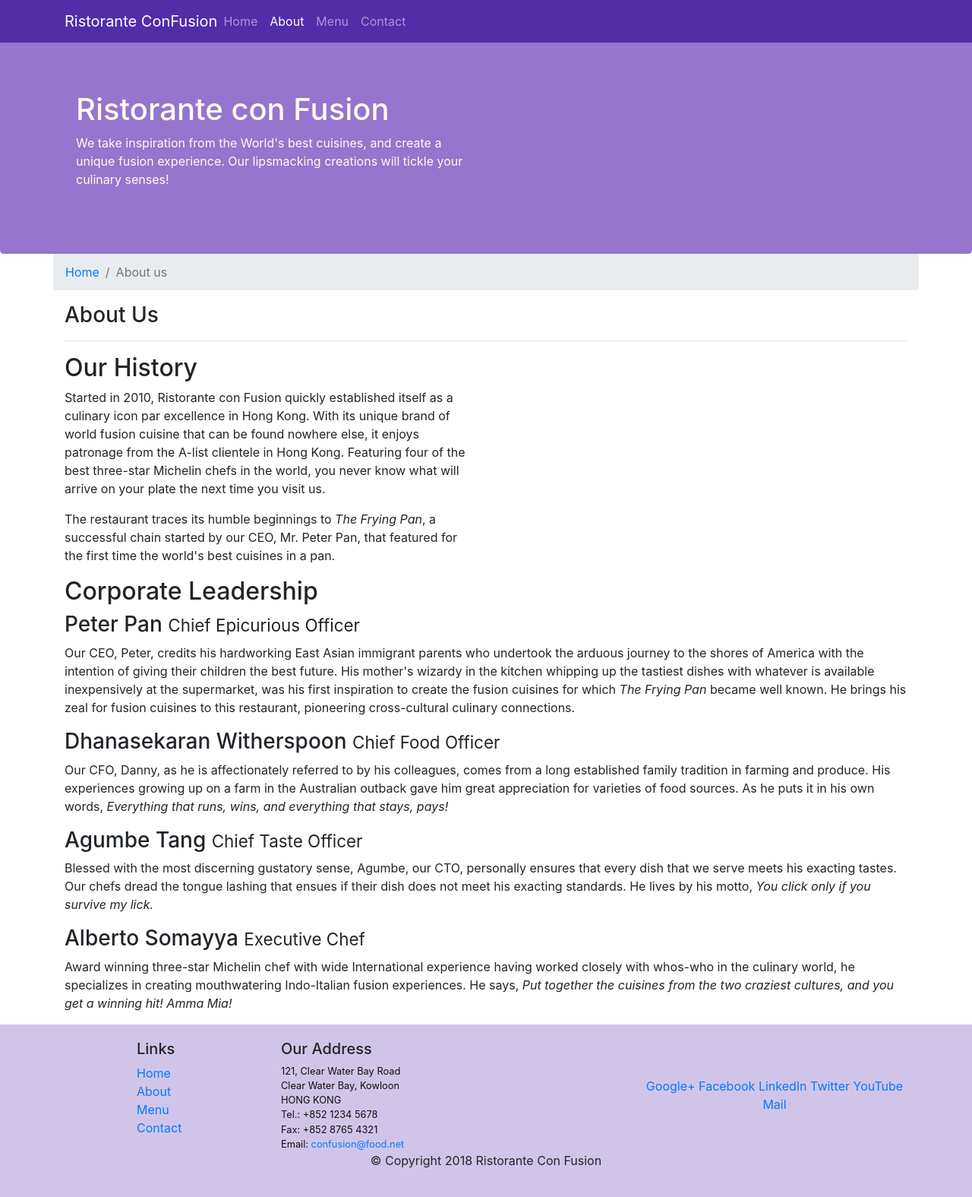
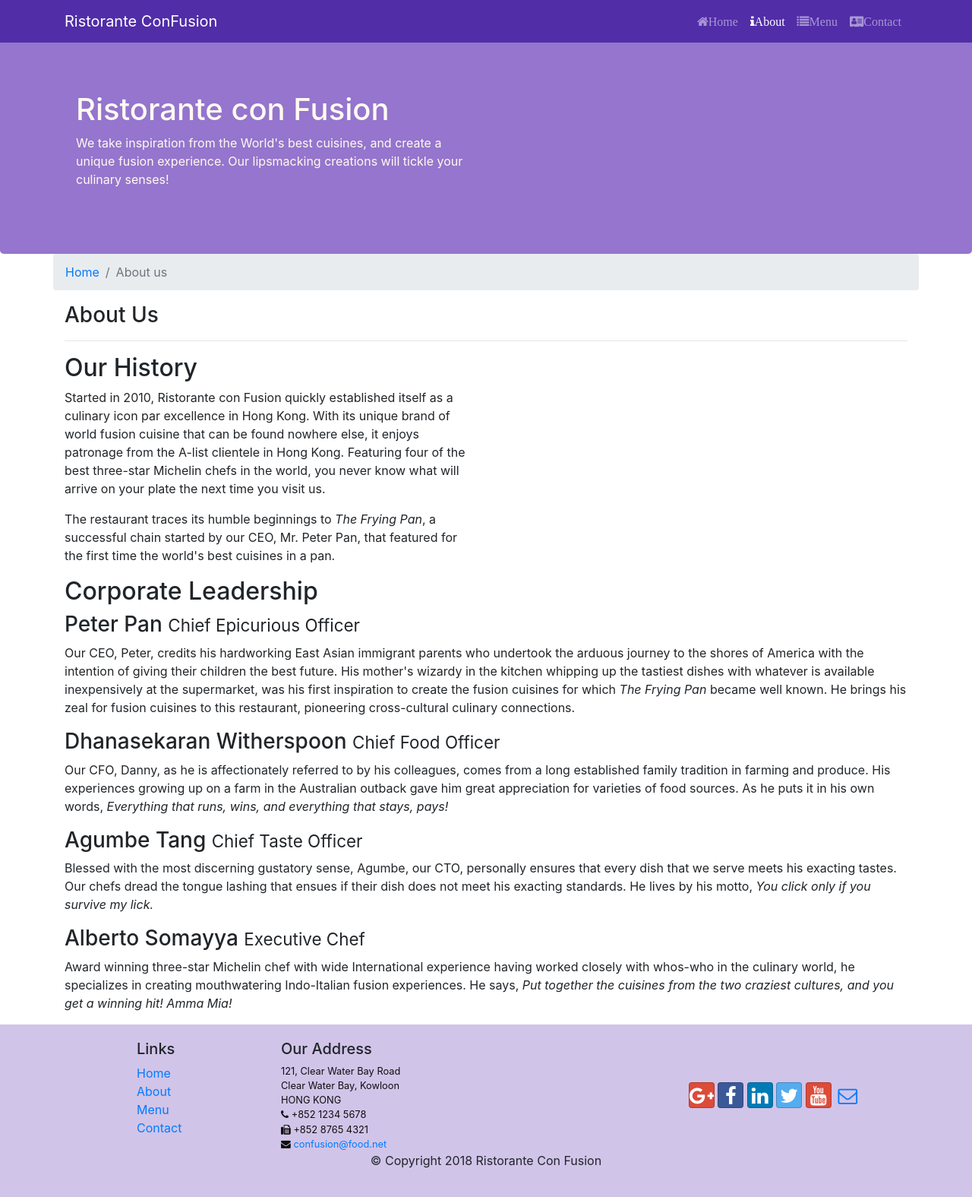
Before and after one commit to ramonm2811/conFusion, a website: page aboutus.html in a window 1280 px wide. Shown: the whole page at 76% size. Drawn offline with nearby package versions, Linux system fonts and the light colour scheme.

Commit message:
icon fonts

```diff
--- a/aboutus.html
+++ b/aboutus.html
@@ -9,6 +9,8 @@
 
    <!-- Bootstrap CSS -->
    <link rel="stylesheet" href="node_modules/bootstrap/dist/css/bootstrap.min.css">
+   <link rel="stylesheet" href="node_modules/font-awesome/css/font-awesome.min.css">
+   <link rel="stylesheet" href="node_modules/bootstrap-social/bootstrap-social.css">
    <link rel="stylesheet" href="css/style.css">
     <title>Ristorante Con Fusion: About Us</title>
 
@@ -26,11 +28,11 @@
       <a class="navbar-brand mr-auto" href="index.html">Ristorante ConFusion</a>
 
       <div class="collapse navbar-collapse" id="navbar">
-        <ul class="navbar-nav mr-auto">
-          <li class="nav-item"><a class="nav-link" href="index.html">Home</a> </li>
-          <li class="nav-item active"><a class="nav-link" href="aboutus.html">About</a> </li>
-          <li class="nav-item"><a class="nav-link" href="">Menu</a> </li>
-          <li class="nav-item"><a class="nav-link" href="">Contact</a> </li>
+        <ul class="navbar-nav ml-auto">
+          <li class="nav-item"><a class="nav-link" href="index.html"><span class="fa fa-home">Home</span></a> </li>
+          <li class="nav-item active"><a class="nav-link" href="aboutus.html"><span class="fa fa-info">About</span></a> </li>
+          <li class="nav-item"><a class="nav-link" href=""><span class="fa fa-list">Menu</span></a></li>
+          <li class="nav-item"><a class="nav-link" href=""><span class="fa fa-address-card">Contact</span></a> </li>
         </ul>
       </div>
 
@@ -107,20 +109,20 @@
 		              121, Clear Water Bay Road<br>
 		              Clear Water Bay, Kowloon<br>
 		              HONG KONG<br>
-		              Tel.: +852 1234 5678<br>
-		              Fax: +852 8765 4321<br>
-		              Email: <a href="mailto:confusion@food.net">confusion@food.net</a>
+		              <i class="fa fa-phone"></i> +852 1234 5678<br>
+		              <i class="fa fa-fax"></i> +852 8765 4321<br>
+		              <i class="fa fa-envelope"></i> <a href="mailto:confusion@food.net">confusion@food.net</a>
 		           </address>
                 </div>
                 <div class="col-12 col-sm-4 align-self-center">
-                    <div class="text-center">
-                        <a href="http://google.com/+">Google+</a>
-                        <a href="http://www.facebook.com/profile.php?id=">Facebook</a>
-                        <a href="http://www.linkedin.com/in/">LinkedIn</a>
-                        <a href="http://twitter.com/">Twitter</a>
-                        <a href="http://youtube.com/">YouTube</a>
-                        <a href="mailto:">Mail</a>
-                    </div>
+                  <div class="text-center">
+                      <a class="btn btn-social-icon btn-google" href="http://google.com/+" target="_blank"><i class="fa fa-google-plus"></i> </a>
+                      <a class="btn btn-social-icon btn-facebook"href="http://www.facebook.com/profile.php?id="target="_blank"><i class="fa fa-facebook"></i> </a>
+                      <a class="btn btn-social-icon btn-linkedin" href="http://www.linkedin.com/in/"target="_blank"><i class="fa fa-linkedin"></i></a>
+                      <a class="btn btn-social-icon btn-twitter" href="http://twitter.com/"target="_blank"><i class="fa fa-twitter"></i></a>
+                      <a class="btn btn-social-icon btn-google" href="http://youtube.com/"target="_blank"><i class="fa fa-youtube"></i></a>
+                      <a class="btn btn-social-icon" href="mailto:"><i class="fa fa-envelope-o"target="_blank"></i></a>
+                  </div>
                 </div>
            </div>
            <div class="row justify-content-center">
--- a/package.json
+++ b/package.json
@@ -15,6 +15,8 @@
   },
   "dependencies": {
     "bootstrap": "^4.0.0",
+    "bootstrap-social": "^5.1.1",
+    "font-awesome": "^4.7.0",
     "jquery": "^3.3.1",
     "popper.js": "^1.12.9"
   }
```
Also changed, not shown: index.html (+16 -14 lines), 1 other file.
